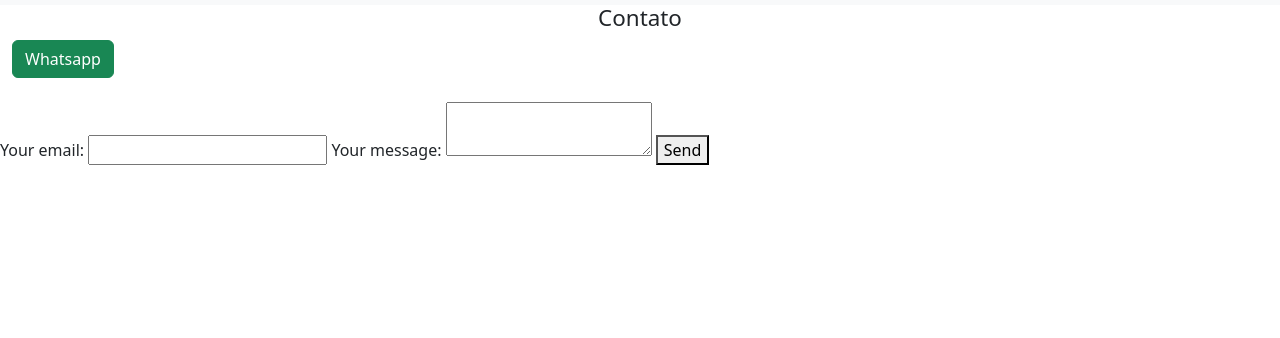
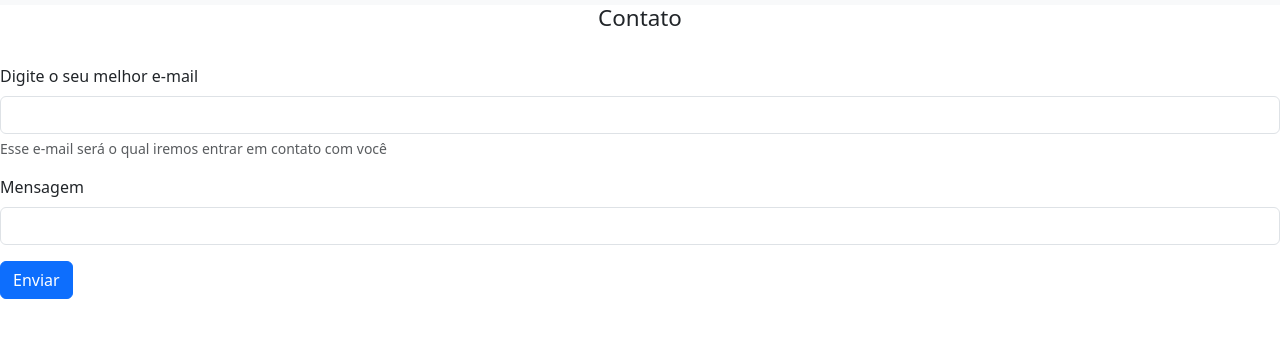
Before and after one commit to ryhenrique/Padaria, a plain HTML site: page contato.html in a window 1280 px wide. Shown: the part 54-392 px from the top of the page. Drawn offline with nearby package versions, Linux system fonts and the light colour scheme.

Commit message:
Ajustes ao header e no contato
Foi adicionado bootstrap no contato

```diff
--- a/contato.html
+++ b/contato.html
@@ -61,28 +61,21 @@
         </nav>
       </header>
 
-
     <h2 style="text-align: center; font-size: 140%;">Contato</h2>
-    <div class="container-fluid">
-        <div class="row">
-            <div class="col-4">
-                <a class="btn btn-success" href="https://api.whatsapp.com/send?phone=2140028922" role="button">Whatsapp</a>
-            </div>
-        </div>
-    </div>
     <br>
     <form
     action="https://formspree.io/f/mdkozzal" method="POST">
-    <label>
-      Your email:
-      <input type="email" name="email">
-    </label>
-    <label>
-      Your message:
-      <textarea name="message"></textarea>
-    </label>
-    <!-- your other form fields go here -->
-    <button type="submit">Send</button>
+    <div class="mb-3">
+      <label for="exampleInputEmail1" class="form-label">Digite o seu melhor e-mail</label>
+      <input type="email" class="form-control" name="email" id="exampleInputEmail1" aria-describedby="emailHelp">
+      <div id="emailHelp" class="form-text">Esse e-mail será o qual iremos entrar em contato com você</div>
+    </div>
+    <div class="mb-3">
+      <label for="exampleInputPassword1" class="form-label">Mensagem</label>
+      <input type="message" class="form-control" name="message">
+    </div>
+</div>
+    <button type="submit" class="btn btn-primary">Enviar</button>
   </form>
     <footer>
         <script src="https://cdn.jsdelivr.net/npm/bootstrap@5.3.3/dist/js/bootstrap.bundle.min.js" integrity="sha384-YvpcrYf0tY3lHB60NNkmXc5s9fDVZLESaAA55NDzOxhy9GkcIdslK1eN7N6jIeHz" crossorigin="anonymous"></script>
```
